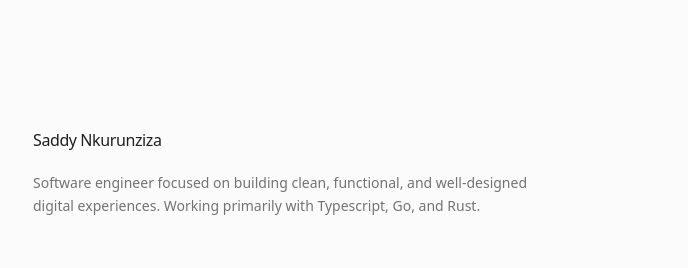
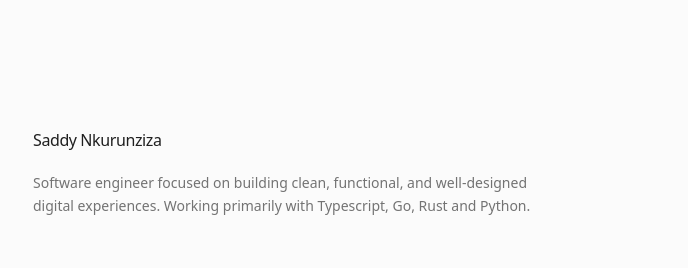
Before and after one commit to nkurunziza-saddy/portfolio, a Next.js app: page / in a window 1280 px wide. Shown: the top 268 px of the page, without its empty margins (295-983 px from the left). Built offline with nearby package versions, Linux system fonts and the light colour scheme.

Commit message:
add python language

```diff
--- a/app/page.tsx
+++ b/app/page.tsx
@@ -12,7 +12,7 @@ export default function Page() {
         <h1 className="text-base font-medium text-foreground tracking-tight">Saddy Nkurunziza</h1>
         <p className="text-sm text-muted-foreground leading-relaxed max-w-[500px]">
           Software engineer focused on building clean, functional, and well-designed digital experiences. Working
-          primarily with Typescript, Go, and Rust.
+          primarily with Typescript, Go, Rust and Python.
         </p>
       </header>
 
```
